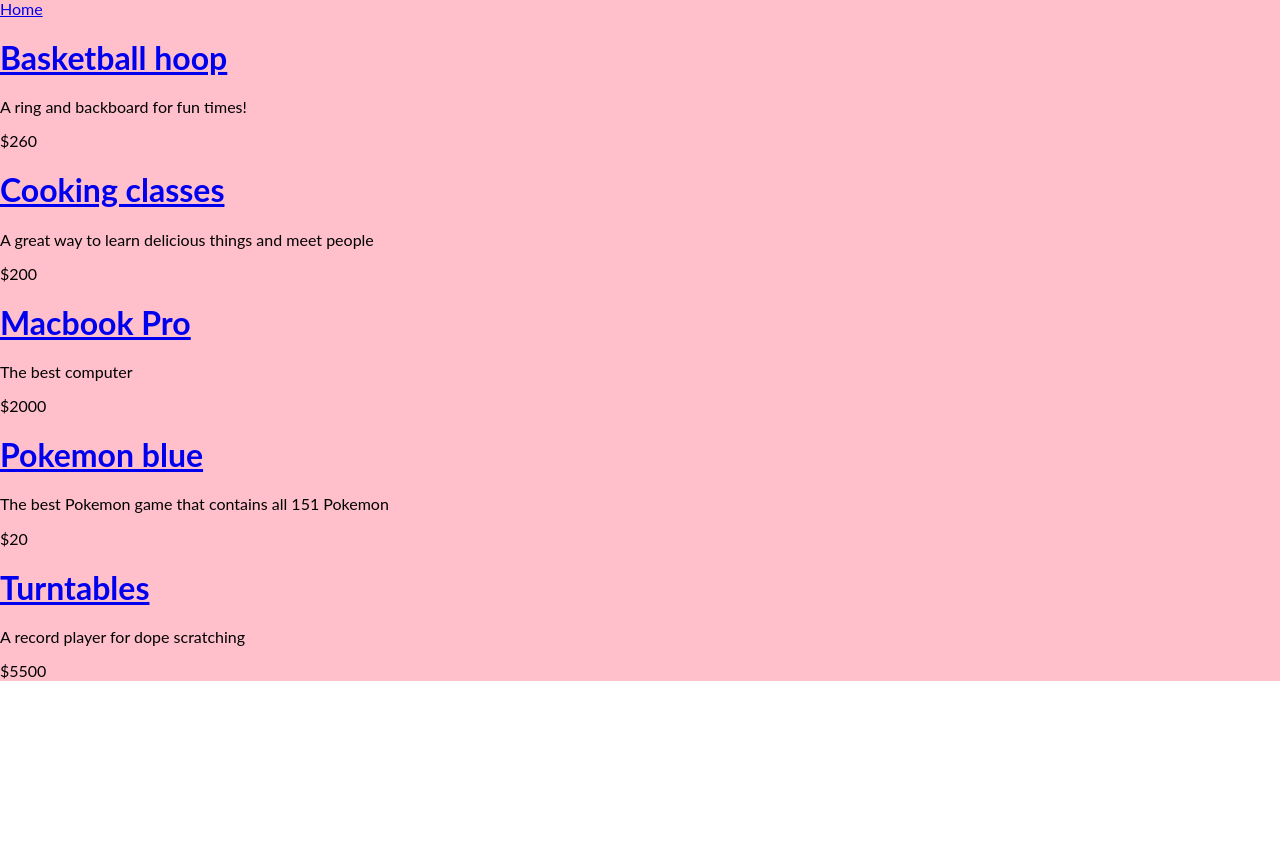
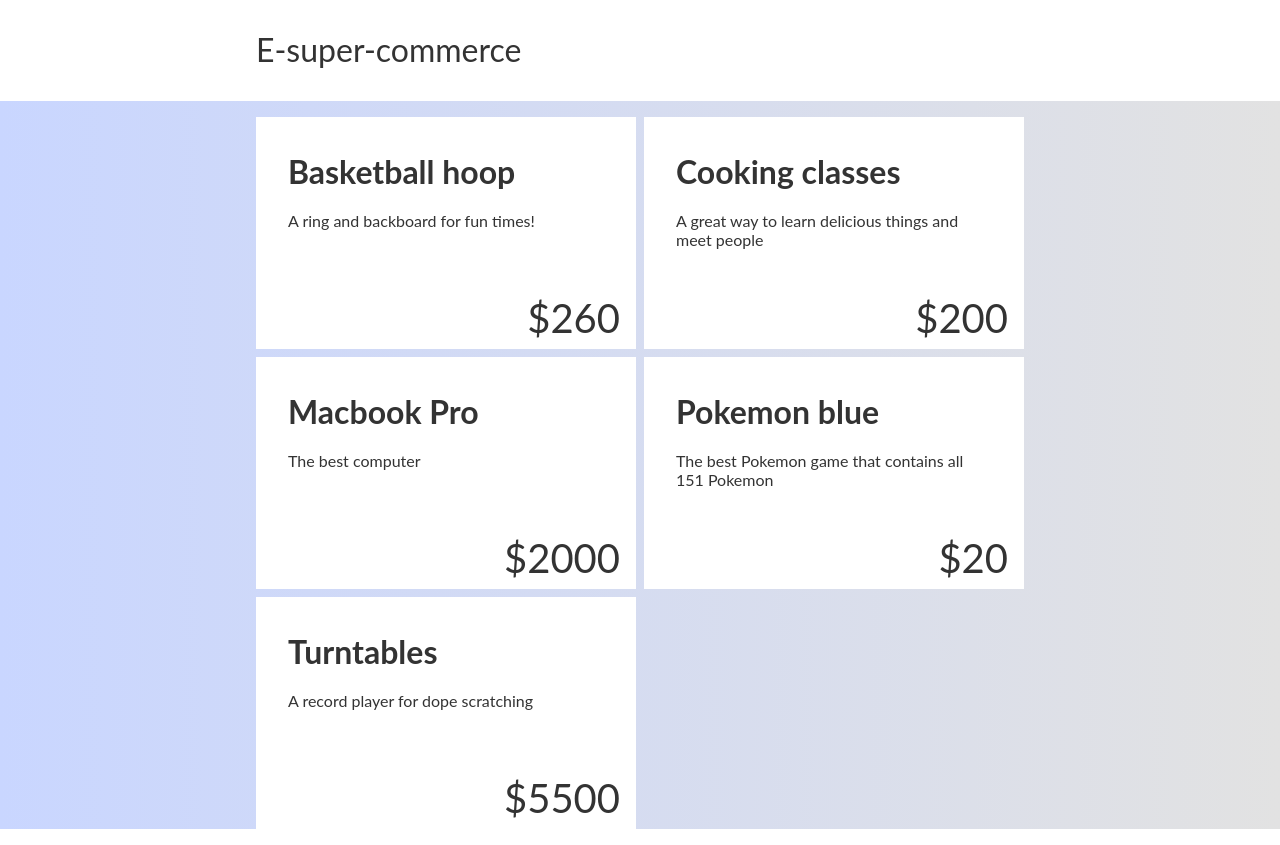
Before and after one commit to Karaza/nextjs-ecommerce, a Next.js app: page / in a window 1280 px wide. Before the commit the page ends 800 px from the top, so only its background shows below. Built offline with nearby package versions, Linux system fonts and the light colour scheme.

Commit message:
Styling using styled components

```diff
--- /dev/null
+++ b/components/Navbar.js
@@ -0,0 +1,29 @@
+import Link from 'next/link';
+import styled from 'styled-components';
+import UnstyledLink from './styled/UnstylesLink';
+
+const Nav = styled.nav`
+  background: white;
+  padding: 2rem;
+`;
+
+const NavContainer = styled.div`
+  width: 100%;
+  max-width: 768px;
+  margin: 0 auto;
+  font-size: 2rem;
+`;
+
+const Navbar = () => {
+  return (
+    <Nav>
+      <NavContainer>
+        <Link href="/">
+          <UnstyledLink>E-super-commerce</UnstyledLink>
+        </Link>
+      </NavContainer>
+    </Nav>
+  );
+};
+
+export default Navbar;
--- /dev/null
+++ b/components/styled/UnstylesLink.js
@@ -0,0 +1,12 @@
+import styled from 'styled-components';
+
+const UnstyledLink = styled.a`
+  text-decoration: none;
+  color: inherit;
+
+  &:hover {
+    cursor: pointer;
+  }
+`;
+
+export default UnstyledLink;
--- a/pages/_app.js
+++ b/pages/_app.js
@@ -1,22 +1,30 @@
-import Link from 'next/link';
+import Navbar from '../components/Navbar';
 import styled from 'styled-components';
 import { Normalize } from 'styled-normalize';
 
 const Container = styled.div`
   @import url('https://fonts.googleapis.com/css2?family=Lato:wght@400;700&family=Merriweather:wght@400;700&display=swap');
 
-  background: pink;
+  background: linear-gradient(to right, #c9d6ff, #e2e2e2);
   font-family: 'Lato', sans-serif;
+  color: #333;
+  min-height: 100vh;
+`;
+
+const Page = styled.div`
+  width: 100%;
+  max-width: 768px;
+  margin: 0 auto;
 `;
 
 function MyApp({ Component, pageProps }) {
   return (
     <Container>
       <Normalize />
-      <Link href="/">
-        <a>Home</a>
-      </Link>
-      <Component {...pageProps} />
+      <Navbar />
+      <Page>
+        <Component {...pageProps} />
+      </Page>
     </Container>
   );
 }
--- a/pages/index.js
+++ b/pages/index.js
@@ -2,25 +2,52 @@
 import fs from 'fs';
 import matter from 'gray-matter';
 import styled from 'styled-components';
+import UnstyledLink from '../components/styled/UnstylesLink';
+
+const ProductsContainer = styled.div`
+  display: grid;
+  grid-template-columns: 1fr 1fr;
+  grid-gap: 0.5rem;
+  margin: 1rem 0;
+`;
 
 const Container = styled.div`
-  // background: red;
+  background: white;
+  padding: 1rem 2rem;
+  min-height: 200px;
+  position: relative;
+  transition: transform 0.3s;
+
+  &:hover {
+    transform: scale(1.02);
+  }
 `;
 
+const Price = styled.div`
+  position: absolute;
+  bottom: 0.5rem;
+  right: 1rem;
+  font-size: 2.5rem;
+`;
+
+const renderProduct = (product) => {
+  return (
+    <Link href={product.slug}>
+      <UnstyledLink>
+        <Container key={product.name}>
+          <h1>{product.name}</h1>
+          <p>{product.description}</p>
+          <Price>${product.price / 100}</Price>
+        </Container>
+      </UnstyledLink>
+    </Link>
+  );
+};
+
 const HomePage = (props) => {
-  return props.products.map((product) => {
-    return (
-      <Container key={product.name}>
-        <Link href={product.slug}>
-          <a>
-            <h1>{product.name}</h1>
-          </a>
-        </Link>
-        <p>{product.description}</p>
-        <p>${product.price / 100}</p>
-      </Container>
-    );
-  });
+  return (
+    <ProductsContainer>{props.products.map(renderProduct)}</ProductsContainer>
+  );
 };
 
 export const getStaticProps = async () => {
```
Also changed, not shown: pages/products/[product].js (+53 -24 lines).
